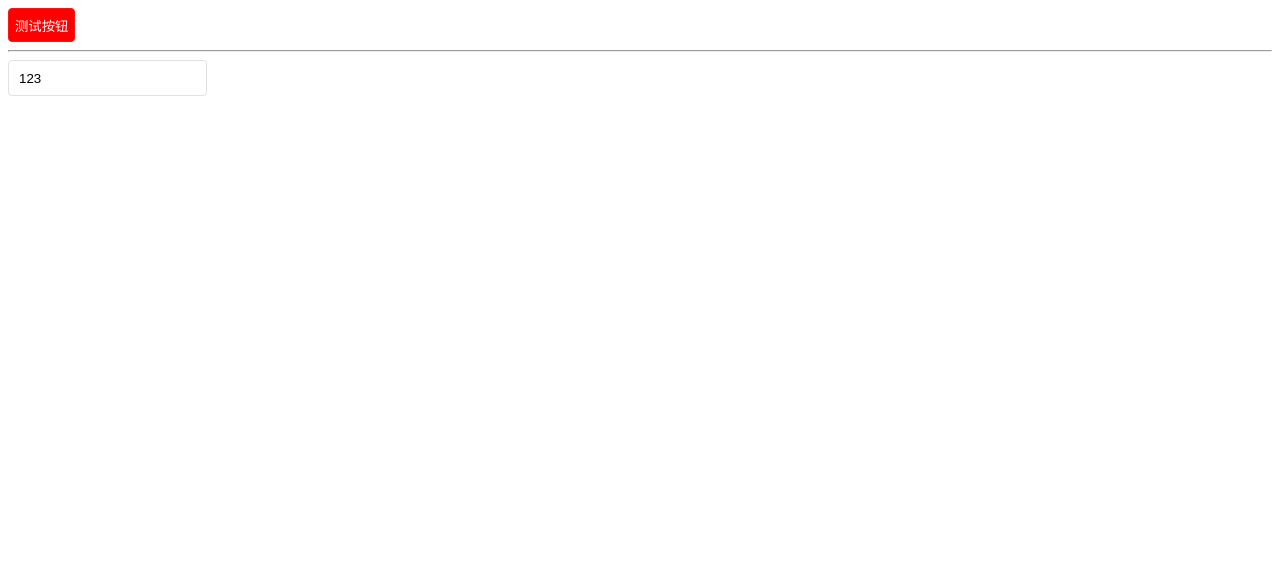
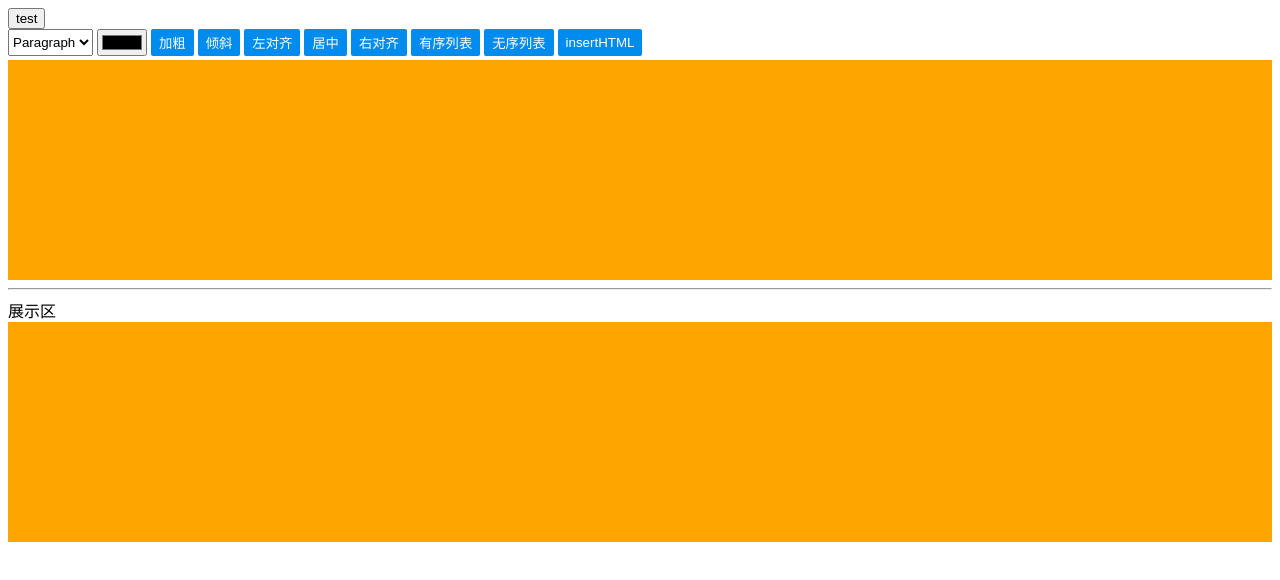
Before and after one commit to sharp08/vue2-components-cli, a Vue app: page / in a window 1280 px wide. Shown: the top 580 px of the page. Built offline with nearby package versions, Linux system fonts and the light colour scheme.

Commit message:
富文本编辑器

```diff
--- a/src/App.vue
+++ b/src/App.vue
@@ -1,15 +1,25 @@
 <template>
   <div class="wrap">
+    <MyRich />
+    <!-- <hr />
     <MyButton type="danger" />
     <hr />
-    <MyInput />
+    <MyInput /> -->
   </div>
 </template>
 
 <script>
+import MyRich from "./components/MyRich";
 export default {
   name: "App",
-  components: {},
+  components: {
+    MyRich,
+  },
+  data() {
+    return {};
+  },
+  watch: {},
+  methods: {},
 };
 </script>
 
--- /dev/null
+++ b/src/components/MyRich/MyRich.vue
@@ -0,0 +1,134 @@
+<template>
+  <div class="wrap">
+    <button @click="temp">test</button>
+    <div class="bar">
+      <select @change="handleSelectChange">
+        <option value="p">Paragraph</option>
+        <option value="h1">H1</option>
+        <option value="h2">H2</option>
+        <option value="h3">H3</option>
+        <option value="h3">H3</option>
+        <option value="h3">H3</option>
+      </select>
+      <input type="color" name="" id="" @change="handleChangeColor" />
+      <button class="btn" @click="handleExec('bold')">加粗</button>
+      <button class="btn" @click="handleExec('italic')">倾斜</button>
+      <button class="btn" @click="handleExec('justifyLeft')">左对齐</button>
+      <button class="btn" @click="handleExec('justifyCenter')">居中</button>
+      <button class="btn" @click="handleExec('justifyRight')">右对齐</button>
+      <button class="btn" @click="handleExec('insertOrderedList')">
+        有序列表
+      </button>
+      <button class="btn" @click="handleExec('insertUnorderedList')">
+        无序列表
+      </button>
+      <button class="btn" @click="handleExec('insertHTML')">insertHTML</button>
+    </div>
+    <div
+      id="edit"
+      ref="edit"
+      class="container edit"
+      contenteditable="true"
+      @input="handleEditableChange"
+      @keyup="handkeKeyup"
+    ></div>
+    <hr />
+    <div>展示区</div>
+    <div id="display" class="container display"></div>
+  </div>
+</template>
+
+<script>
+export default {
+  props: {},
+  data() {
+    return {
+      localAbc: {},
+    };
+  },
+  computed: {},
+  created() {},
+  mounted() {
+    this.selObj = window.getSelection();
+    this.syncInnerHTML();
+  },
+  watch: {},
+  methods: {
+    temp() {
+      // console.log(this.selObj.toString());
+      // console.log(this.selObj);
+      // console.log(this.selObj.getRangeAt(0));
+      console.log(this.selObj.cloneContents());
+    },
+    handkeKeyup(e) {},
+    handleExec(cmd, tag) {
+      if (cmd === "bold") {
+        document.execCommand("bold");
+      } else if (cmd === "italic") {
+        document.execCommand("italic");
+      } else if (cmd === "justifyLeft") {
+        document.execCommand("justifyLeft");
+      } else if (cmd === "justifyCenter") {
+        document.execCommand("justifyCenter");
+      } else if (cmd === "justifyRight") {
+        document.execCommand("justifyRight");
+      } else if (cmd === "insertOrderedList") {
+        document.execCommand("insertOrderedList");
+      } else if (cmd === "insertUnorderedList") {
+        document.execCommand("insertUnorderedList");
+      } else if (cmd === "insertHTML") {
+        document.execCommand("insertHTML", false, "<p><span>oooeee</span></p>");
+      }
+    },
+    handleEditableChange(e) {
+      if (this.throttleTimer) return;
+      this.throttleTimer = setTimeout(() => {
+        this.syncInnerHTML();
+        this.throttleTimer = null;
+      }, 1000);
+    },
+    syncInnerHTML() {
+      document.querySelector("#display").innerHTML =
+        document.querySelector("#edit").innerHTML;
+    },
+    handleSelectChange(e) {
+      document.execCommand("formatBlock", false, e.target.value);
+    },
+    handleChangeColor(e) {
+      console.log(e);
+      console.log(e.target.value);
+      // document.execCommand("foreColor", false, e.target.value);
+      document.execCommand("foreColor", false, "#e31c1c");
+    },
+  },
+  components: {},
+};
+</script>
+
+<style scoped lang="less">
+.wrap {
+  .bar {
+    display: flex;
+    margin-bottom: 4px;
+    & > * {
+      margin-right: 4px;
+    }
+    .btn {
+      background: rgba(0, 140, 238, 1);
+      border: none;
+      color: #fff;
+      border-radius: 2px;
+      padding: 4px 8px;
+      cursor: pointer;
+      &:hover {
+        background: rgba(0, 140, 238, 0.8);
+      }
+    }
+  }
+  .container {
+    height: 200px;
+    background: orange;
+    padding: 10px;
+  }
+}
+</style>
--- /dev/null
+++ b/src/components/MyRich/index.js
@@ -0,0 +1 @@
+export { default } from './MyRich.vue'
```
